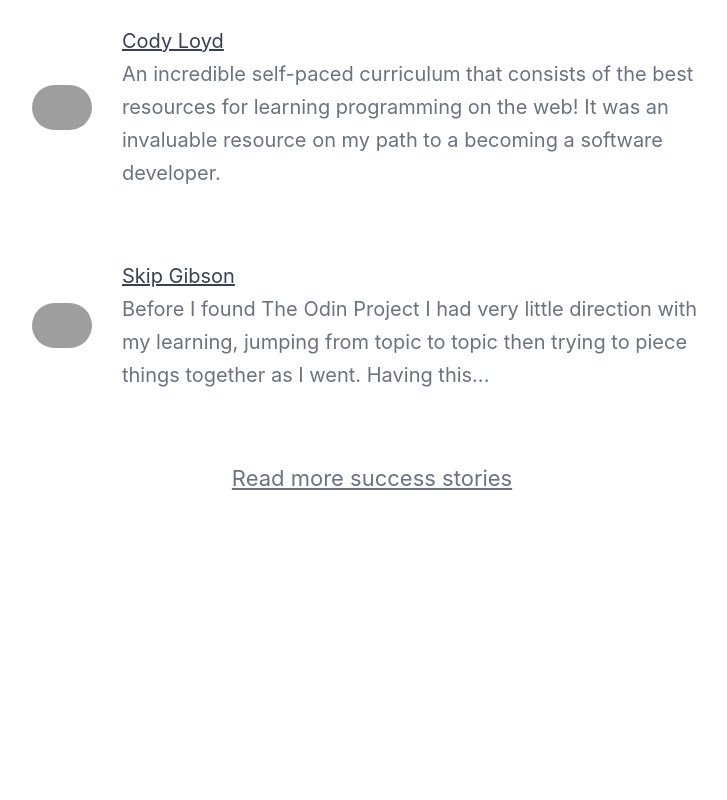
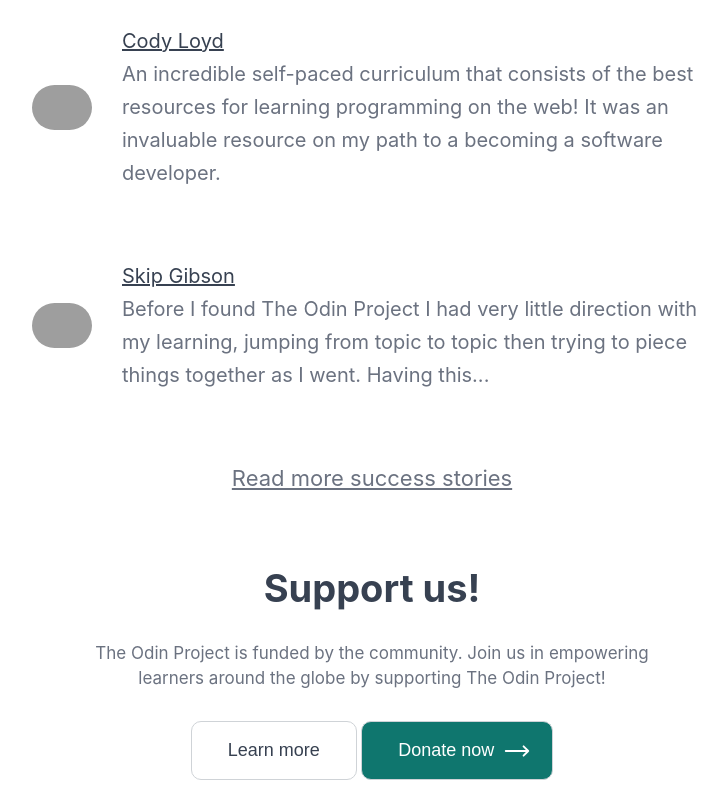
Before and after one commit to muhammadalichishti/odin-project-replica, a plain HTML site: page index.html in a window 1280 px wide. Shown: the part 4447-5247 px from the top of the page, without its empty margins (268-995 px from the left). Before the commit the page ends 5012 px from the top, so only its background shows below. Drawn offline with Linux system fonts and the light colour scheme; grey boxes are pictures that could not be loaded.

Commit message:
Developed Call to Action Section

```diff
--- a/index.html
+++ b/index.html
@@ -144,5 +144,20 @@
         </div>
         <p>Read more success stories</p>
     </div>
+    <div class="call-to-action">
+        <div>
+            <h2>Support us!</h2>
+            <p>The Odin Project is funded by the community. Join us in empowering learners around the globe by supporting The Odin Project!</p>
+        </div>
+        <div>
+            <button class="btn-one">Learn more</button>
+            <button class="btn-two">
+                <span>Donate now</span>
+                <svg xmlns="http://www.w3.org/2000/svg" fill="none" viewBox="0 0 24 24" stroke-width="1.5" stroke="currentColor" class="w-6 h-6 absolute right-3 h-4 w-4 ml-2">
+                <path stroke-linecap="round" stroke-linejoin="round" d="M17.25 8.25L21 12m0 0l-3.75 3.75M21 12H3"></path>
+              </svg>
+            </button>
+        </div>
+    </div>
 </body>
 </html>
--- a/styles.css
+++ b/styles.css
@@ -254,3 +254,59 @@ p {
     margin-top: 70px;
     text-decoration: underline;
 }
+
+
+.call-to-action {
+    display: flex;
+    flex-direction: column;
+    justify-content: center;
+    align-items: center;
+}
+
+.call-to-action div h2,.call-to-action div p {
+    text-align: center;
+}
+
+
+.call-to-action div h2 {
+    font-size: 38px;
+    font-weight: bold;
+    color: #374151;
+}
+
+.call-to-action div p {
+    max-width: 600px;
+    font-size: 17px;
+    line-height: 25px;
+    margin: 30px;
+}
+
+
+.call-to-action div button {
+    padding: 18px 36px;
+    font-size: 18px;
+    border: 0.1px solid #cfd3d7;
+    border-radius: 10px;
+    margin-bottom: 20px;
+}
+
+.btn-one {
+    background-color: white;
+    color: #374151;
+}
+
+.btn-two {
+    background-color: #0F766E;
+    color: white;
+    padding-right: 50px !important;
+}
+
+.btn-two span {
+    margin-right: 8px !important;
+}
+
+.call-to-action div button svg {
+    position: absolute;
+    margin-top: -4px;
+    max-width: 30px;
+}
```
